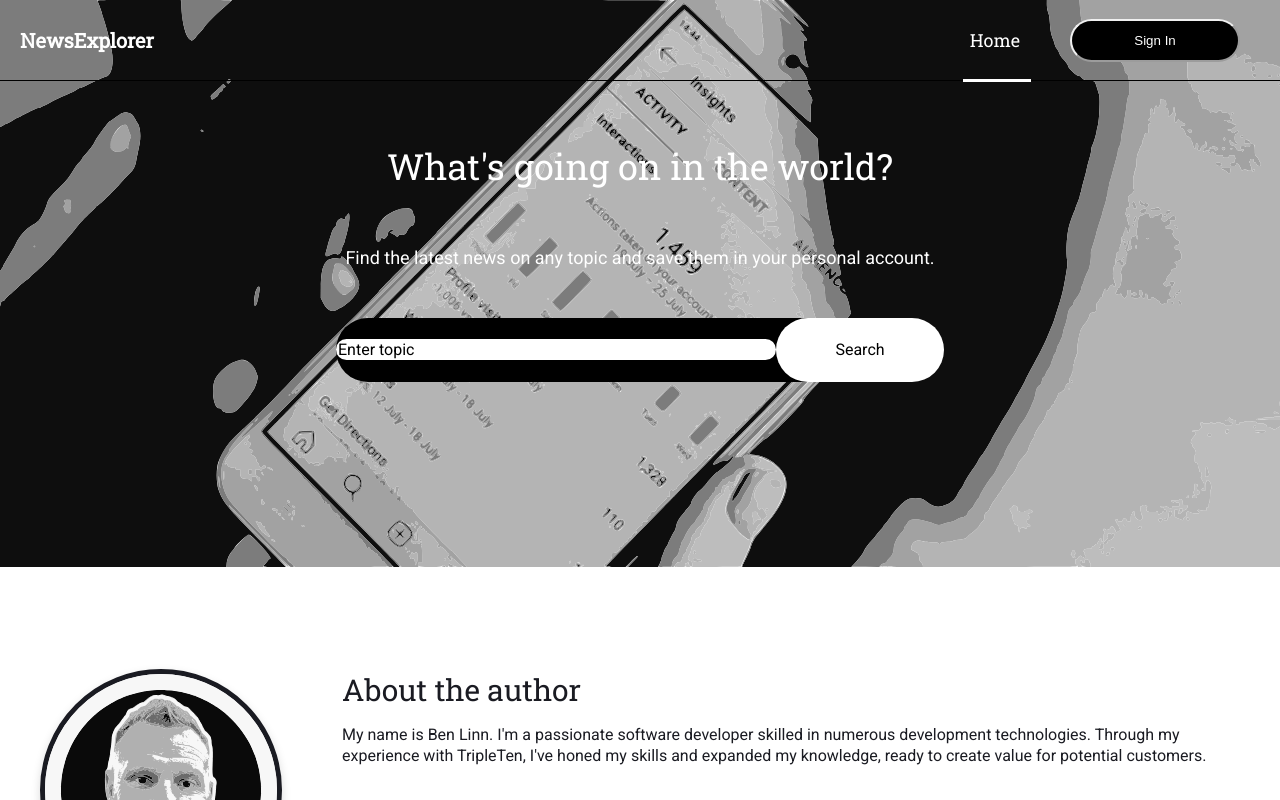
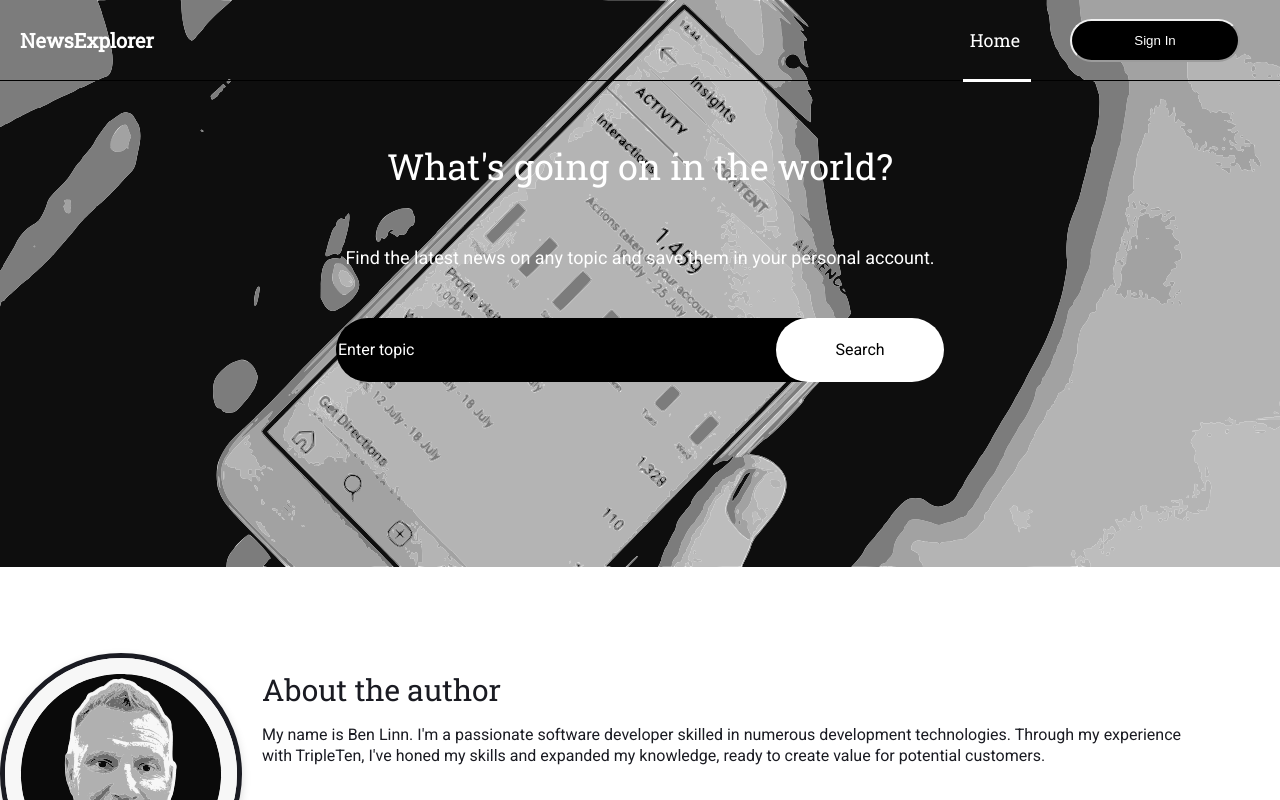
Before and after one commit to blinn26/project-name-frontend, a React (Create React App) app: page / in a window 1280 px wide. Shown: the top 800 px of the page. Built offline with nearby package versions, Linux system fonts and the light colour scheme.

Commit message:
save changes

```diff
--- a/src/components/About/About.css
+++ b/src/components/About/About.css
@@ -10,9 +10,9 @@
   height: 464px;
   border-radius: 50%;
   overflow: hidden;
-
   border: 5px solid #1A1B22;
   box-shadow: 0px 4px 10px rgba(0, 0, 0, 0.15);
+  margin: 0;
 }
 
 .about__image {
--- a/src/components/SearchForm/SearchForm.css
+++ b/src/components/SearchForm/SearchForm.css
@@ -2,7 +2,7 @@
   width: 100%;
   max-width: 608px;
   height: 64px;
-  background-color: black;
+  background-color: #000000;
   border-radius: 100px;
   margin: 0 auto;
   display: flex;
@@ -15,30 +15,30 @@
   align-items: center;
   justify-content: space-between;
   width: 100%;
-
 }
 
 .search-form__input {
   border: none;
   font-size: 16px;
   font-family: 'Roboto', 'Arial', sans-serif;
-  color: black;
+  color: #ffffff;
   border-radius: 100px;
   outline: none;
   flex-grow: 1;
+  background-color: #000000;
 }
 
 .search-form__input::placeholder {
-  color: #000000;
+  color: #ffffff;
   cursor: pointer;
 }
 
 .search-form__button {
-  background: white;
+  background: #ffffff;
   width: 168px;
   height: 64px;
   border: none;
-  color: black;
+  color: #000000;
   font-size: 16px;
   font-family: 'Roboto', 'Arial', sans-serif;
   cursor: pointer;
@@ -56,29 +56,23 @@
   margin-top: 8px;
 }
 
-.search-form__input:hover {
-  background-color: #B6BCBF;
-  color: black;
-}
-
-.search-form__button:hover {
-  background-color: white;
-  color: black;
-
-
+.search-form__input:hover,
+.search-form__input:focus {
+  background-color: #f0f0f0;
+  color: #000000;
 }
 
 .search-form__button.typing {
-  color: black;
+  background-color: #000000;
+  color: #ffffff;
 }
 
 .search-form__button.done {
-  background-color: grey;
-
-  ;
+  background-color: #808080;
+  color: #ffffff;
 }
 
-.search-form__input--error,
+
 .search-form__button.error {
   color: red;
 }
--- a/src/components/SearchForm/SearchForm.js
+++ b/src/components/SearchForm/SearchForm.js
@@ -9,6 +9,7 @@ const SearchForm = ({ handleSearchSubmit }) => {
   const handleChange = (event) => {
     setSearchTerm(event.target.value);
     setSearchDone(false);
+    setError(''); // Clear the error when user starts typing
   };
 
   const handleSubmit = (event) => {
@@ -18,7 +19,6 @@ const SearchForm = ({ handleSearchSubmit }) => {
     } else {
       handleSearchSubmit(searchTerm);
       setSearchTerm('');
-      setError('');
       setSearchDone(true);
     }
   };
@@ -33,7 +33,7 @@ const SearchForm = ({ handleSearchSubmit }) => {
           value={searchTerm}
           onChange={handleChange}
           placeholder='Enter topic'
-          className={`search-form__input ${searchTerm && 'typing'}`}
+          className={`search-form__input ${error && 'search-form__input--error'} ${searchTerm && 'typing'}`}
         />
         {error && <span className='search-form__error'>{error}</span>}
         <button
```
